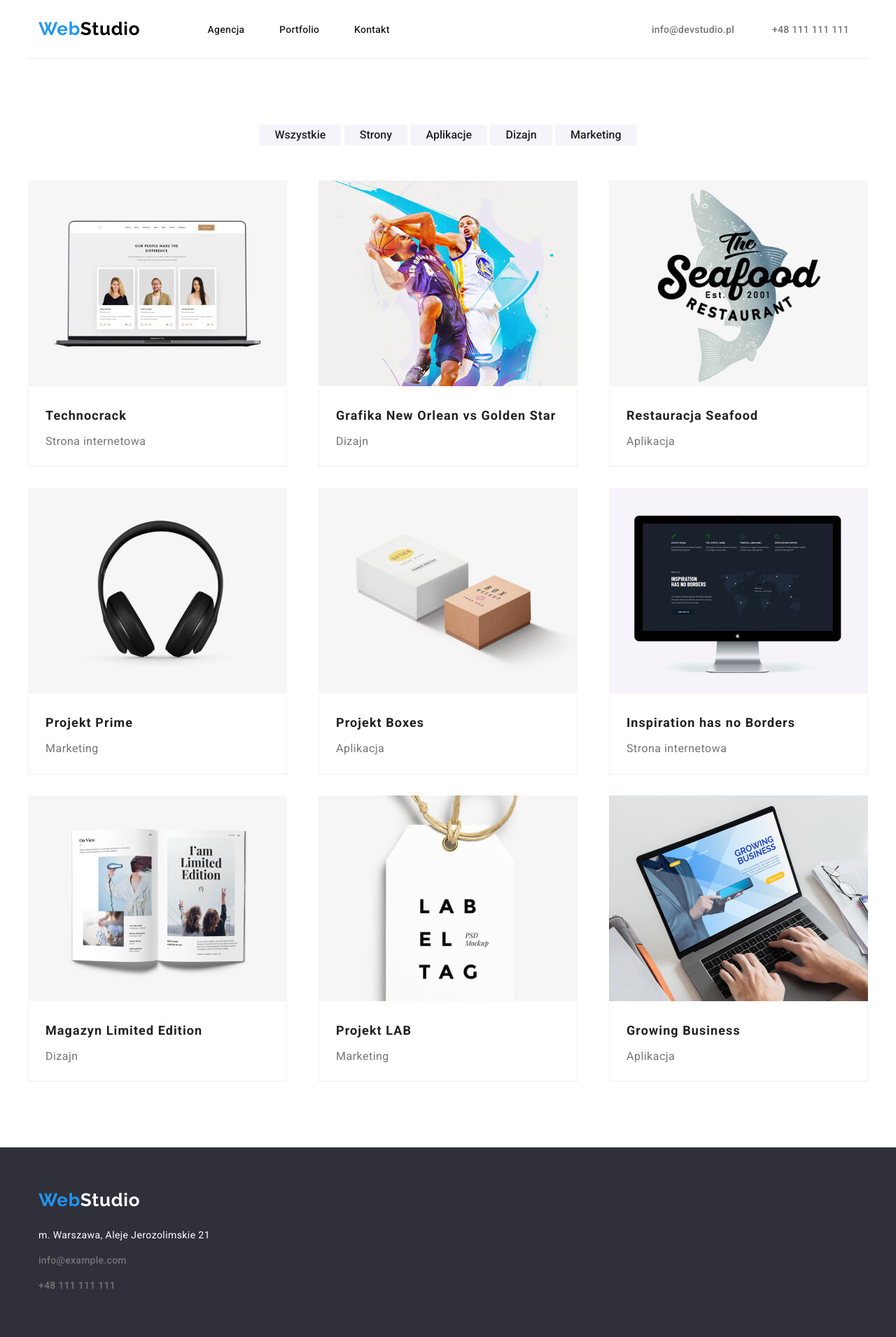
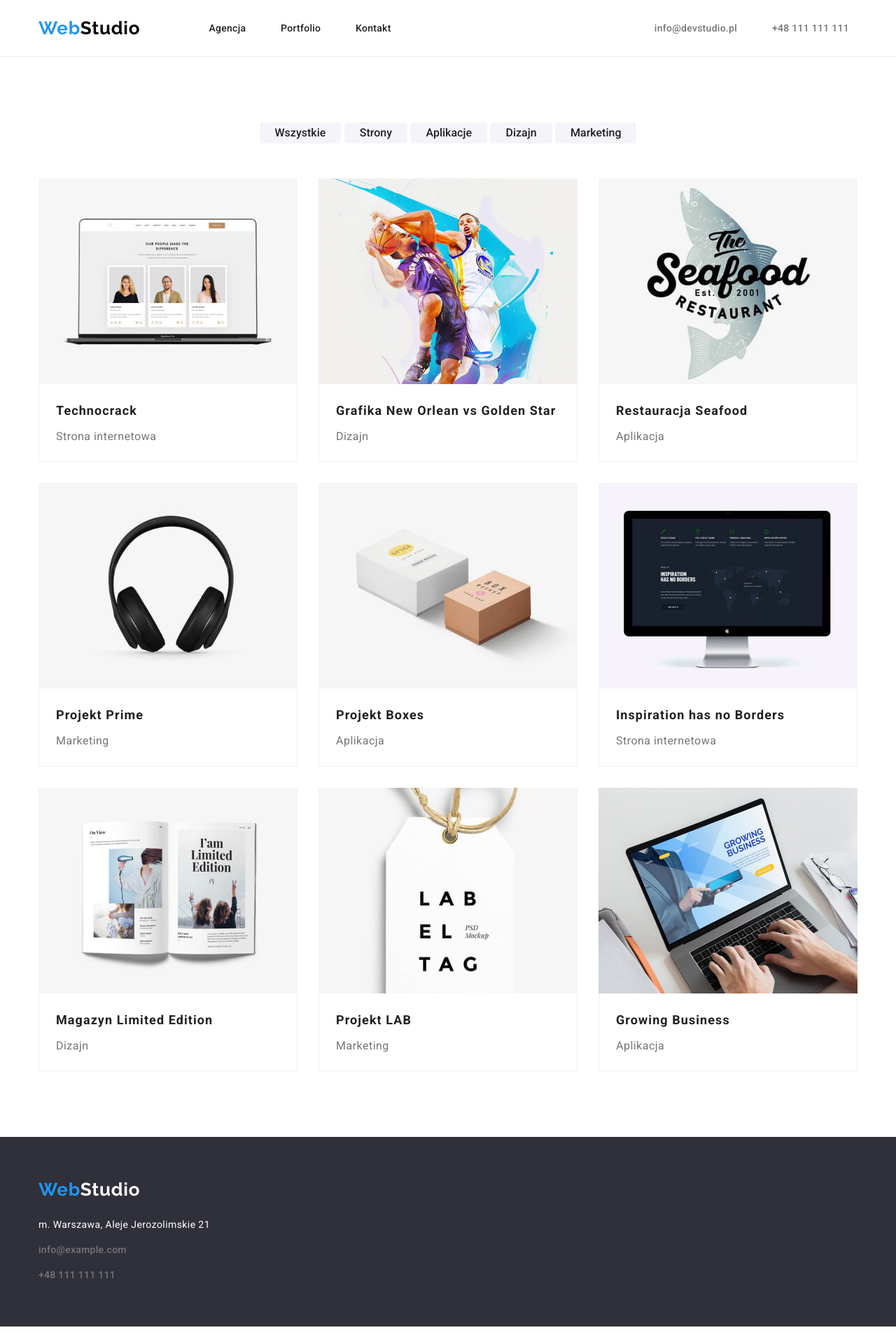
Before and after one commit to MichaelZielinsky/goit-markup-hw-03, a plain HTML site: page portfolio.html in a window 1280 px wide. Shown: the whole page at 70% size. Drawn offline with nearby package versions, Linux system fonts and the light colour scheme.

Commit message:
2nd correction after consult with mentor

```diff
--- a/css/index.css
+++ b/css/index.css
@@ -16,10 +16,14 @@ h4,
 h5,
 h6,
 p,
-ul {
+ul,
+dl {
   margin: 0px;
   padding: 0px;
   border: 0px;
+}
+img {
+  display: block;
 }
 
 body {
@@ -109,6 +113,7 @@ a {
   cursor: pointer;
   box-shadow: 0px 4px 4px rgba(0, 0, 0, 0.15);
   border-radius: 4px;
+  border: none;
   display: flex;
   justify-content: center;
   align-items: center;
@@ -125,6 +130,9 @@ a {
   text-transform: uppercase;
   letter-spacing: 0.06em;
   text-align: center;
+  display: block;
+  justify-content: center;
+  margin: 106px 237px 40px;
 }
 .what-we-do {
   list-style-type: none;
@@ -194,6 +202,7 @@ a {
   cursor: pointer;
   line-height: 1.62;
   letter-spacing: 0.03em;
+  margin-bottom: 50px;
 }
 .portfolio-link {
   background-color: var(--bf-color-team);
@@ -206,7 +215,6 @@ a {
   border-radius: 4px;
   padding: 6px 22px;
   border: transparent;
-  margin-bottom: 50px;
 }
 .portfolio-link:hover,
 .portfolio-link:active {
@@ -254,7 +262,7 @@ a {
   justify-content: flex-start;
   flex-direction: column;
   gap: 9px;
-  padding: 0px 0px 60px 15px;
+  margin-bottom: 60px;
 }
 .footer-link {
   color: var(--bg-color);
@@ -270,67 +278,70 @@ a {
 .container {
   max-width: 1200px;
   margin: 0 auto;
+  padding: 0px 15px;
+  display: flex;
   justify-content: center;
+  flex-wrap: wrap;
+}
+.container-nav-and-fot {
+  max-width: 1200px;
+  margin: 0 auto;
+  padding: 0px 15px;
+  display: flex;
+  justify-content: space-between;
+  flex-wrap: wrap;
 }
 .section {
   padding-top: 94px;
   padding-bottom: 94px;
 }
 .site-nav {
-  display: flex;
-  justify-content: space-between;
-  align-items: center;
   border-bottom: 1px solid var(--border-color);
 }
 .nav-logo-flex {
   display: flex;
   align-items: center;
-  padding: 24px 93px 25px 15px;
+  margin: 24px 0px;
 }
 .nav-menu-flex {
-  justify-content: space-between;
-  padding: 32px 371px 32px 0px;
-  flex-wrap: nowrap;
+  display: flex;
+  margin: 32px 93px;
 }
-.menu-list-item {
-  padding: 0px 46px;
+.menu-list-item:first-of-type {
+  margin-right: 46px;
 }
-.menu-list-item:first-of-type,
 .menu-list-item:last-of-type {
-  padding: 0px;
+  margin-left: 46px;
 }
 
 .nav-contact-flex {
+  display: flex;
+  justify-content: flex-end;
   align-items: center;
-  padding: 32px 27px 32px 0px;
-  flex-wrap: nowrap;
+  margin: 32px 12px 32px 278px;
 }
 .contact-link:first-of-type {
-  padding: 0px 50px 0px 0px;
+  margin-right: 50px;
 }
 /* model blokowy - nawigacja - koniec*/
 
 /* model blokowy - hero - start */
 .content-hero {
   background-color: var(--bg-color-scd);
-  padding: 200px 252px 200px;
 }
 
-.wrapper-hero {
-  background-color: var(--bg-color-scd);
-}
 .hero-btn-flex {
   display: flex;
   justify-content: center;
-  margin-top: 30px;
+  margin-bottom: 106px;
 }
 /* model blokowy - hero - end */
 
 /* model blokowy - our adv - start */
 .our-adv-list {
   display: flex;
-  padding: 0px 15px;
   gap: 30px;
+  margin-bottom: 94px;
 }
 .our-adv-list-item {
   display: flex;
@@ -343,7 +354,7 @@ a {
 .what-we-do {
   display: flex;
   gap: 30px;
-  padding: 50px 15px 94px;
+  margin-top: 50px;
 }
 /* model blokowy - what-we-do - end */
 
@@ -354,7 +365,8 @@ a {
 .team-list {
   display: flex;
   justify-content: space-between;
-  padding: 0px 15px;
+  margin-top: 50px;
+  gap: 30px;
 }
 .team-box {
   display: flex;
@@ -362,8 +374,6 @@ a {
   box-shadow: 0px 1px 3px rgba(0, 0, 0, 0.12), 0px 1px 1px rgba(0, 0, 0, 0.14),
     0px 2px 1px rgba(0, 0, 0, 0.2);
   border-radius: 0px 0px 4px 4px;
-  width: calc((100% - 90px) / 4);
-  margin-top: 50px;
 }
 /* model blokowy - team - end */
 
@@ -375,17 +385,17 @@ a {
 .portfolio-txt-box {
   background: #ffffff;
   border: 1px solid #eeeeee;
-  border-top: transparent;
-  margin: 0px;
+  border-top: none;
   padding: 20px 24px;
 }
 /* model blokowy - portfolio - end */
 
 /* model blokowy - footer - start */
-.wrapper-footer {
+.footer-background {
   background-color: var(--bg-color-scd);
 }
 .logo-footer-flex {
-  padding: 60px 1040px 20px 15px;
+  margin-top: 60px;
+  margin-bottom: 20px;
 }
 /* model blokowy - footer - end */
--- a/portfolio.html
+++ b/portfolio.html
@@ -24,8 +24,8 @@
     <link rel="stylesheet" href="css/index.css" />
   </head>
   <body>
-    <div class="container">
     <header class="site-nav">
+      <div class="container-nav-and-fot">
         <div class="nav-logo-flex">
           <a class="link logo" href="index.html"
             >Web<span class="logo-head">Studio</span></a
@@ -51,8 +51,11 @@
           >
           <a class="contact-link" href="tel:48111111111">+48 111 111 111 </a>
         </div>
+      </div>
     </header>
-      <main class="section">
+    <main>
+      <section class="section">
+        <div class="container">
           <ul class="portfolio-filters">
             <li class="portfolio-filters-item">
               <button type="button" class="portfolio-link">Wszystkie</button>
@@ -93,7 +96,9 @@
                   height="294"
               /></a>
               <dl class="portfolio-txt-box">
-              <dt class="portfolio-title">Grafika New Orlean vs Golden Star</dt>
+                <dt class="portfolio-title">
+                  Grafika New Orlean vs Golden Star
+                </dt>
                 <dd class="portfolio-desc">Dizajn</dd>
               </dl>
             </li>
@@ -189,10 +194,11 @@
               </dl>
             </li>
           </ul>
+        </div>
+      </section>
     </main>
-    </div>
-    <div class="wrapper-footer">
-      <footer class="container">
+    <footer class="footer-background">
+      <div class="container-nav-and-fot">
         <address id="section2">
           <div class="logo-footer-flex">
             <a class="logo" href="index.html"
@@ -218,7 +224,7 @@
             </li>
           </ul>
         </address>
+      </div>
     </footer>
-    </div>
   </body>
 </html>
```
Also changed, not shown: index.html (+15 -17 lines). Lines whose indentation alone changed are shown as unchanged.
